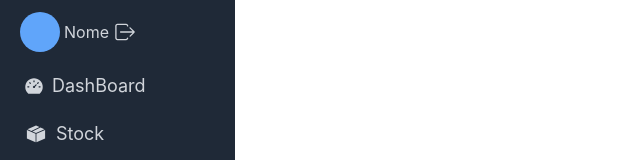
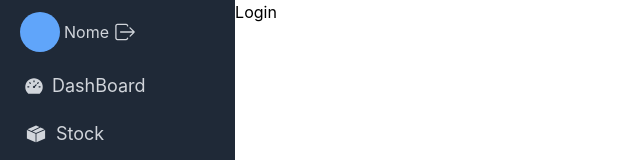
Before and after one commit to joaomiguelabreu/stock-management, a React (Create React App) app in the folder frontend/: page /Register in a window 1280 px wide. Shown: the top 160 px of the page, without its empty margins (0-640 px from the left). Built offline with nearby package versions, Linux system fonts and the light colour scheme.

Commit message:
register_front_ONGOING

```diff
--- a/frontend/src/App.js
+++ b/frontend/src/App.js
@@ -4,7 +4,12 @@ import SideBar from "./components/SideBar";
 import Stock from "./Pages/Stock";
 import DashBoard from "./Pages/DashBoard";
 import Login from "./Pages/Login"
+import Register from "./Pages/Login"
 import "./input.css";
+import axios from 'axios';
+
+axios.defaults.baseURL = 'http://localhost:3000';
+axios.defaults.withCredentials = true;
 
 const App = () => {
   return (
@@ -14,6 +19,7 @@ const App = () => {
         <div className="w-screen h-screen">
           <Routes>
             <Route path="/" element={<Login/>} />
+            <Route path="/Register" element={<Register/>} />
             <Route path="/Dashboard" element={<DashBoard />} />
             <Route path="/Stock" element={<Stock />} />
           </Routes>
--- /dev/null
+++ b/frontend/src/Pages/Register.jsx
@@ -0,0 +1,9 @@
+import React from 'react'
+
+const Register = () => {
+  return (
+    <div>Register</div>
+  )
+}
+
+export default Register
```
